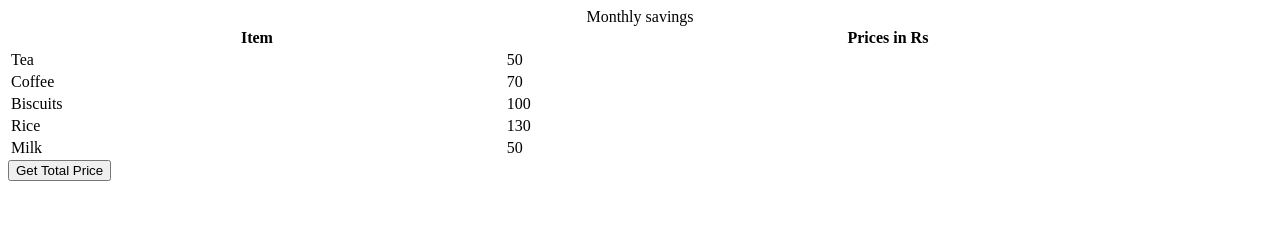
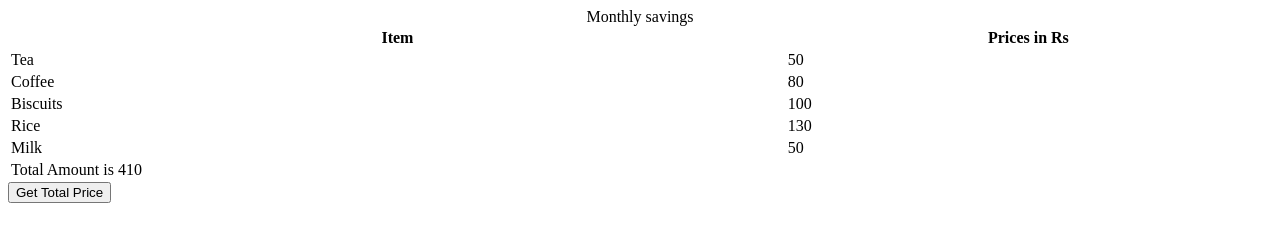
Before and after one commit to acciojob/grofers-checkout-Abhiram302, a website: page main.html in a window 1280 px wide. Both pictures are taken after a click on the button "Get Total Price". Drawn offline with Linux system fonts and the light colour scheme.

Commit message:
created a submission

```diff
--- a/main.html
+++ b/main.html
@@ -8,7 +8,7 @@
 
 <body>
     <!-- the entire body must be written by student -->
-    <table style="width: 100%">
+    <table style="width: 100%" id = "items">
     <caption>
       Monthly savings
     </caption>
@@ -22,7 +22,7 @@
     </tr>
     <tr>
       <td class="item">Coffee</td>
-      <td class="price">70</td>
+      <td class="price">80</td>
     </tr>
     <tr>
       <td class="item">Biscuits</td>
--- a/script.js
+++ b/script.js
@@ -4,6 +4,18 @@ document.body.appendChild(getSumBtn);
 
 const getSum = () => {
 //Add your code here
+	const table = document.getElementById("items")
+  const cost = table.querySelectorAll(".price")
+	let sum = 0
+	for(let i=0; i<cost.length; i++){
+		sum += parseInt(cost[i].innerText)
+	}
+	const row = document.createElement('tr')
+	const data = document.createElement('td')
+	data.innerHTML = `Total Amount is ${sum}`
+	row.appendChild(data)
+	table.appendChild(row)
+	table.colspan = 2
 
 };
 
```
